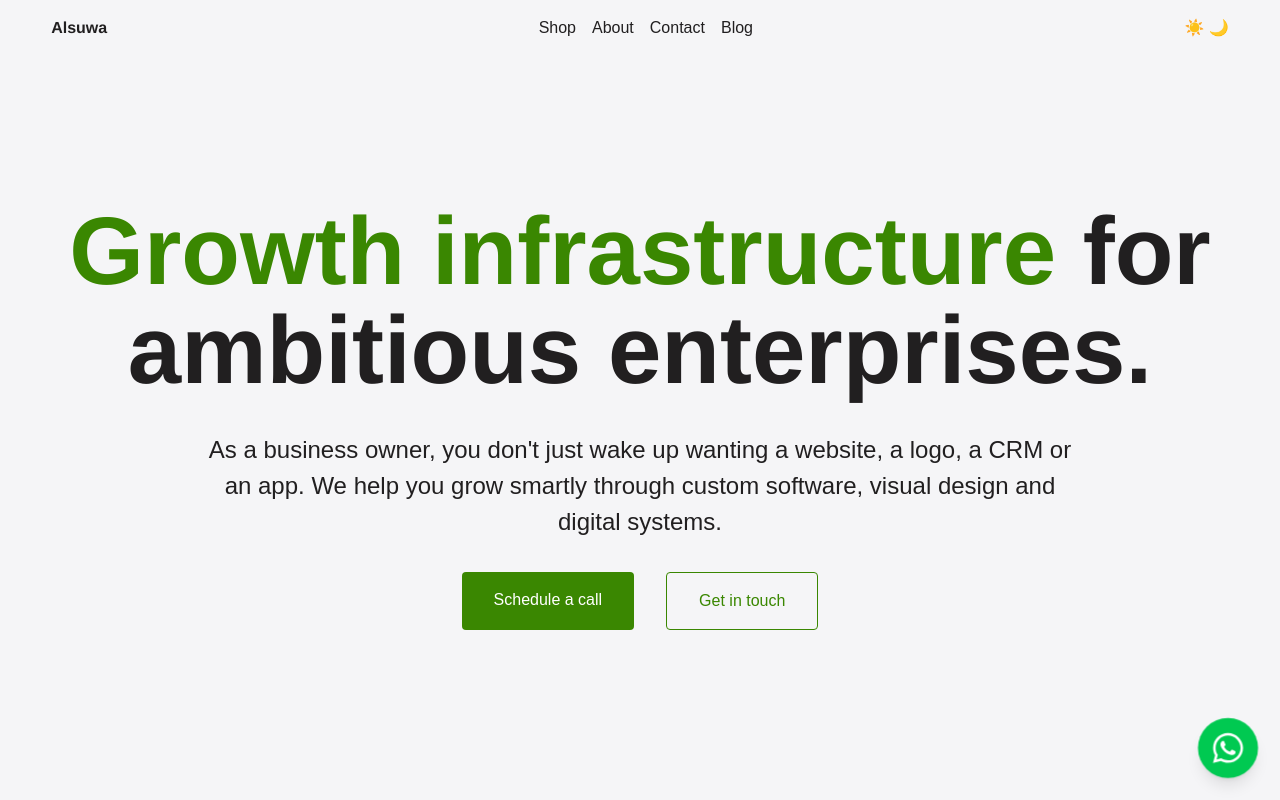
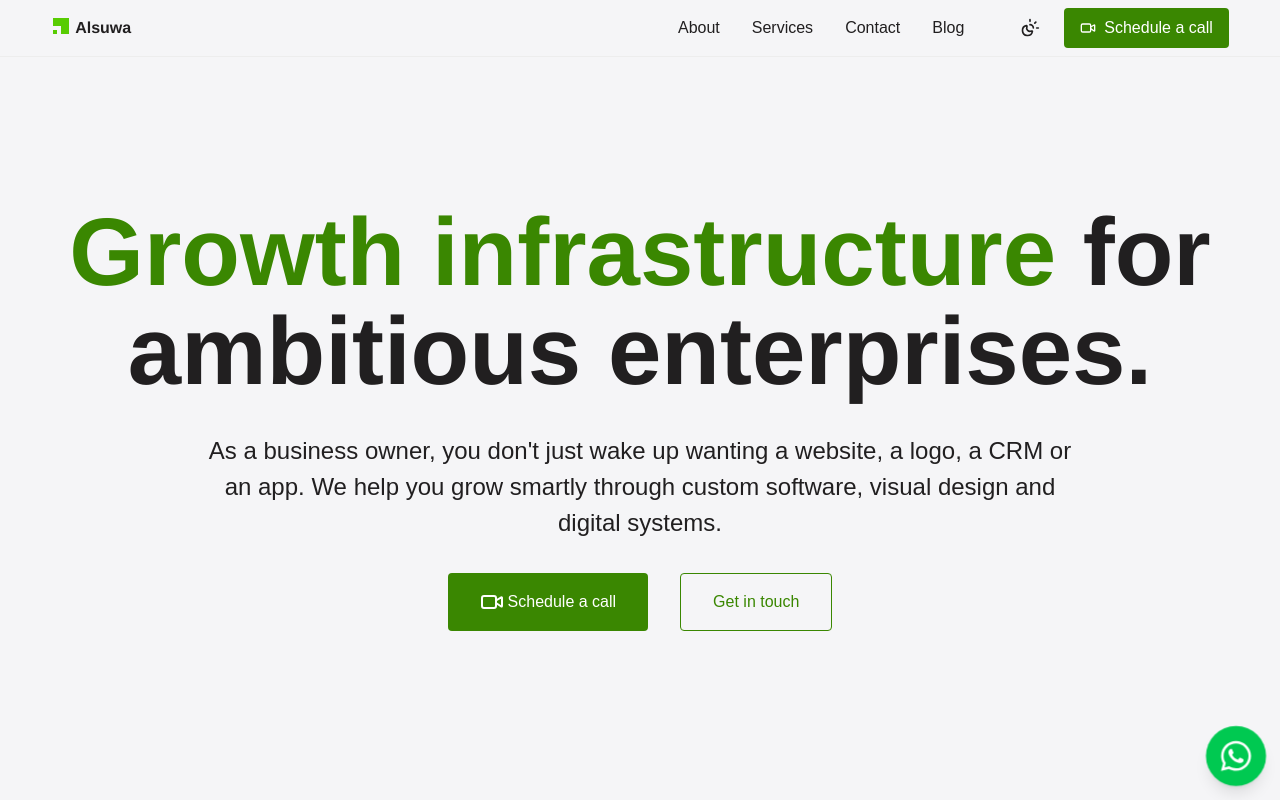
Before and after one commit to AlexAaqil/alsuwa-web, an Astro site: page / in a window 1280 px wide. Shown: the top 800 px of the page. Built offline with nearby package versions, Linux system fonts and the light colour scheme; Astro itself is replaced by a stand-in of ours.

Commit message:
responsiveness fixes.

```diff
--- a/src/assets/styles/app.css
+++ b/src/assets/styles/app.css
@@ -154,6 +154,19 @@ body {
     button {
         @apply cursor-pointer;
     }
+
+    .whats-app-cs-btn-wrapper {
+    @apply fixed bottom-4 right-4 z-1000;
+
+    .whatsapp-cs-btn {
+            @apply bg-green-500 hover:bg-green-600 text-white rounded-full shadow-lg w-14 h-14 flex items-center justify-center;
+            animation: pulse-whatsapp 2s infinite;
+
+            svg {
+                @apply w-8 h-8 fill-white;
+            }
+        }
+    }
 }
 
 @keyframes pulse-whatsapp {
--- a/src/assets/styles/components/navbar.css
+++ b/src/assets/styles/components/navbar.css
@@ -1,25 +1,52 @@
 nav {
-    @apply sticky top-0 bg-background z-100;
+    @apply sticky top-0 bg-background z-100 border-b border-border;
 
     .container-fluid {
         @apply flex justify-between items-center;
+        @apply lg:py-2;
 
         .branding {
             a {
-                @apply font-bold font-accent;
+                @apply font-bold font-accent flex gap-1;
+
+                img {
+                    @apply w-5 h-5;
+                }
             }
         }
 
         .nav-links {
             @apply hidden absolute top-full left-0 w-full bg-foreground text-background flex-col items-center gap-4 p-4;
-            @apply lg:static lg:flex lg:w-auto lg:flex-row lg:p-0 lg:bg-transparent;
+            @apply lg:static lg:flex lg:w-auto lg:flex-row lg:gap-8 lg:p-0 lg:bg-transparent;
 
             a {
-                @apply hover:opacity-70 transition-opacity lg:text-foreground;
+                @apply font-medium hover:text-accent transition-opacity lg:text-foreground;
             }
 
             &.active {
                 @apply flex;
+            }
+
+            /* Extras styling - shows below links on mobile, inline on desktop */
+            .extras {
+                @apply flex flex-col items-center gap-4 w-full pt-4 border-t border-border/20;
+                @apply lg:flex-row lg:pt-0 lg:border-t-0 lg:w-auto lg:ml-4;
+
+                .theme-toggle {
+                    @apply p-2;
+
+                    svg {
+                        @apply w-5 h-5 stroke-foreground;
+                    }
+                }
+
+                .btn {
+                    @apply flex items-center gap-2 px-4 py-2 text-white rounded-sm;
+
+                    svg {
+                        @apply w-4 h-4;
+                    }
+                }
             }
         }
 
--- a/src/assets/styles/globals.css
+++ b/src/assets/styles/globals.css
@@ -5,15 +5,6 @@
 .image {
     img {
         @apply h-full w-full object-cover;
-    }
-}
-
-.whatsapp_customer_service_btn {
-    @apply fixed bottom-6 right-6 bg-green-500 hover:bg-green-600 text-white rounded-full shadow-lg w-14 h-14 flex items-center justify-center z-50;
-    animation: pulse-whatsapp 2s infinite;
-
-    svg {
-        @apply w-8 h-8 fill-white;
     }
 }
 
--- a/src/assets/styles/pages/home-page.css
+++ b/src/assets/styles/pages/home-page.css
@@ -35,6 +35,10 @@
 
                     a {
                         @apply inline-block;
+
+                        &.btn-primary {
+                            @apply flex items-center gap-1;
+                        }
                     }
                 }
             }
--- a/src/components/HomePage/Hero.astro
+++ b/src/components/HomePage/Hero.astro
@@ -1,5 +1,7 @@
 ---
+import { AppConfig } from '../../data/app.config';
 import { getRouteUrl } from '../../data/routes.config';
+import { Video } from "@lucide/astro";
 ---
 
 <section class="Hero">
@@ -12,7 +14,10 @@ import { getRouteUrl } from '../../data/routes.config';
             </div>
 
             <div class="hero-btns">
-                <a href={ getRouteUrl("contact-page") } class="btn btn-primary">Schedule a call</a>
+                <a href={AppConfig.whatsappScheduleCall} rel="noopener noreferrer" aria-label="Chat with us on WhatsApp" class="btn btn-primary">
+                    <Video />
+                    <span>Schedule a call</span>
+                </a>
 
                 <a href={ getRouteUrl("contact-page") } class="btn btn-outline">Get in touch</a>
             </div>
--- a/src/components/Navbar.astro
+++ b/src/components/Navbar.astro
@@ -1,4 +1,6 @@
 ---
+import { SunMoon, Video } from "@lucide/astro";
+import { AppConfig } from "../data/app.config";
 import BrandWordMark from "./BrandWordMark.astro";
 ---
 
@@ -6,21 +8,30 @@ import BrandWordMark from "./BrandWordMark.astro";
     <div class="container-fluid">
         <div class="branding">
             <a href="/">
+                <img src={AppConfig.images.logos.alsuwaLogo.src} alt="Alsuwa Logo">
                 <BrandWordMark />
             </a>
         </div>
 
         <div class="nav-links" id="navLinks">
-            <a href="/">Shop</a>
+            <!-- <a href="/">Shop</a> -->
             <a href="/">About</a>
+            <a href="/">Services</a>
             <a href="/">Contact</a>
             <a href="/">Blog</a>
+
+            <!-- Extras moved inside nav-links -->
+            <div class="extras">
+                <button id="theme-toggle" class="theme-toggle" aria-label="Toggle dark/light mode">
+                    <SunMoon />
+                </button>
+
+                <a href={AppConfig.whatsappScheduleCall} rel="noopener noreferrer" aria-label="Chat with us on WhatsApp" class="btn btn-primary">
+                    <Video />
+                    <span>Schedule a call</span>
+                </a>
+            </div>
         </div>
-
-        <button id="theme-toggle" class="theme-toggle" aria-label="Toggle dark/light mode">
-            <span class="light-icon">☀️</span>
-            <span class="dark-icon">🌙</span>
-        </button>
 
         <div class="burger-menu" id="burgerMenu">
             <span></span>
--- a/src/data/app.config.ts
+++ b/src/data/app.config.ts
@@ -43,6 +43,7 @@ export const AppConfig = {
     email: "info@alsuwa.com",
     time: "Mon - Fri: 09:00 AM - 05:00 PM",
     phone: "+254 746 055 487",
+    whatsappScheduleCall: "https://wa.me/254746055487?text=Hi%20Alsuwa!%20I'd%20like%20to%20schedule%20a%20%20call!",
     instagram: "https://instagram.com/alsuwa",
     linkedin: "https://linkedin.com/alsuwa",
     tiktok: "https://tiktok.com/alsuwa",
--- a/src/layouts/Layout.astro
+++ b/src/layouts/Layout.astro
@@ -20,11 +20,13 @@ import Footer from '../components/Footer.astro';
 
 		<slot />
 
-		<a href="https://wa.me/254746055487?text=Hi%20Alsuwa!%20I'd%20like%20to%20make%20an%20%20inquiry!" target="_blank" rel="noopener noreferrer" aria-label="Chat with us on WhatsApp" class="whatsapp_customer_service_btn">
-			<svg xmlns="http://www.w3.org/2000/svg" viewBox="0 0 448 512" class="w-6 h-6">
-				<path d="M380.9 97.1C339 55.1 283.2 32 223.9 32c-122.4 0-222 99.6-222 222 0 39.1 10.2 77.3 29.6 111L0 480l117.7-30.9c32.4 17.7 68.9 27 106.1 27h.1c122.3 0 224.1-99.6 224.1-222 0-59.3-25.2-115-67.1-157zm-157 341.6c-33.2 0-65.7-8.9-94-25.7l-6.7-4-69.8 18.3L72 359.2l-4.4-7c-18.5-29.4-28.2-63.3-28.2-98.2 0-101.7 82.8-184.5 184.6-184.5 49.3 0 95.6 19.2 130.4 54.1 34.8 34.9 56.2 81.2 56.1 130.5 0 101.8-84.9 184.6-186.6 184.6zm101.2-138.2c-5.5-2.8-32.8-16.2-37.9-18-5.1-1.9-8.8-2.8-12.5 2.8-3.7 5.6-14.3 18-17.6 21.8-3.2 3.7-6.5 4.2-12 1.4-32.6-16.3-54-29.1-75.5-66-5.7-9.8 5.7-9.1 16.3-30.3 1.8-3.7 .9-6.9-.5-9.7-1.4-2.8-12.5-30.1-17.1-41.2-4.5-10.8-9.1-9.3-12.5-9.5-3.2-.2-6.9-.2-10.6-.2-3.7 0-9.7 1.4-14.8 6.9-5.1 5.6-19.4 19-19.4 46.3 0 27.3 19.9 53.7 22.6 57.4 2.8 3.7 39.1 59.7 94.8 83.8 35.2 15.2 49 16.5 66.6 13.9 10.7-1.6 32.8-13.4 37.4-26.4 4.6-13 4.6-24.1 3.2-26.4-1.3-2.5-5-3.9-10.5-6.6z"></path>
-			</svg>
-		</a>
+		<div class="whats-app-cs-btn-wrapper">
+			<a href={AppConfig.whatsappScheduleCall} target="_blank" rel="noopener noreferrer" aria-label="Chat with us on WhatsApp" class="whatsapp-cs-btn">
+				<svg xmlns="http://www.w3.org/2000/svg" viewBox="0 0 448 512" class="w-6 h-6">
+					<path d="M380.9 97.1C339 55.1 283.2 32 223.9 32c-122.4 0-222 99.6-222 222 0 39.1 10.2 77.3 29.6 111L0 480l117.7-30.9c32.4 17.7 68.9 27 106.1 27h.1c122.3 0 224.1-99.6 224.1-222 0-59.3-25.2-115-67.1-157zm-157 341.6c-33.2 0-65.7-8.9-94-25.7l-6.7-4-69.8 18.3L72 359.2l-4.4-7c-18.5-29.4-28.2-63.3-28.2-98.2 0-101.7 82.8-184.5 184.6-184.5 49.3 0 95.6 19.2 130.4 54.1 34.8 34.9 56.2 81.2 56.1 130.5 0 101.8-84.9 184.6-186.6 184.6zm101.2-138.2c-5.5-2.8-32.8-16.2-37.9-18-5.1-1.9-8.8-2.8-12.5 2.8-3.7 5.6-14.3 18-17.6 21.8-3.2 3.7-6.5 4.2-12 1.4-32.6-16.3-54-29.1-75.5-66-5.7-9.8 5.7-9.1 16.3-30.3 1.8-3.7 .9-6.9-.5-9.7-1.4-2.8-12.5-30.1-17.1-41.2-4.5-10.8-9.1-9.3-12.5-9.5-3.2-.2-6.9-.2-10.6-.2-3.7 0-9.7 1.4-14.8 6.9-5.1 5.6-19.4 19-19.4 46.3 0 27.3 19.9 53.7 22.6 57.4 2.8 3.7 39.1 59.7 94.8 83.8 35.2 15.2 49 16.5 66.6 13.9 10.7-1.6 32.8-13.4 37.4-26.4 4.6-13 4.6-24.1 3.2-26.4-1.3-2.5-5-3.9-10.5-6.6z"></path>
+				</svg>
+			</a>
+		</div>
 
 		<Footer />
 	</body>
```
